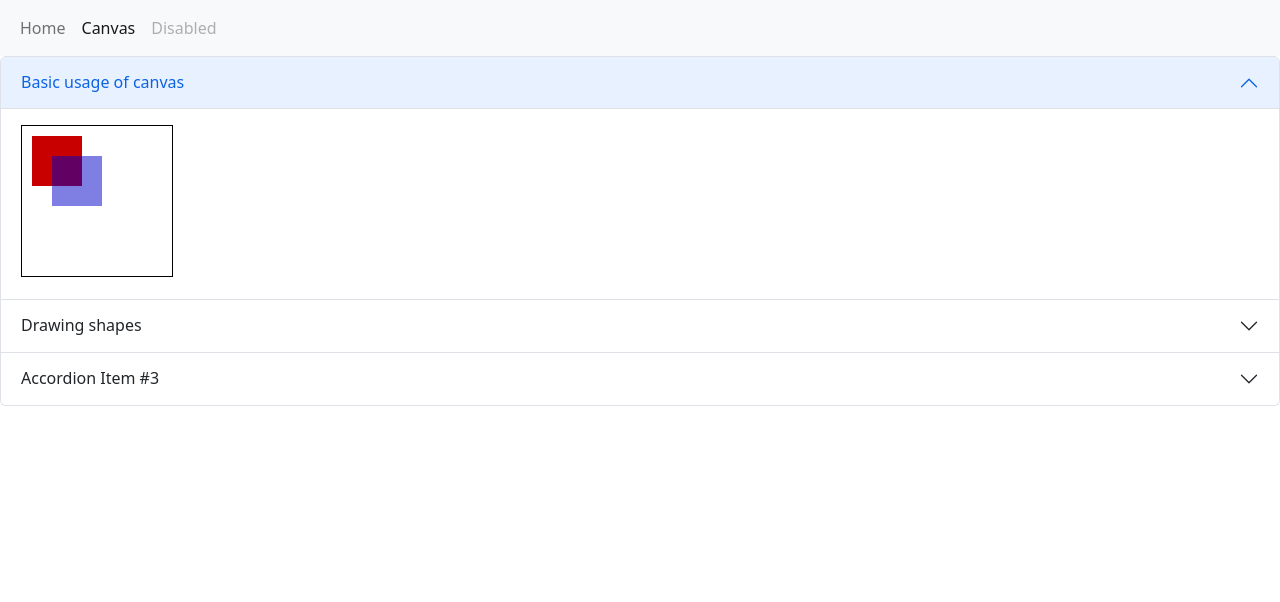
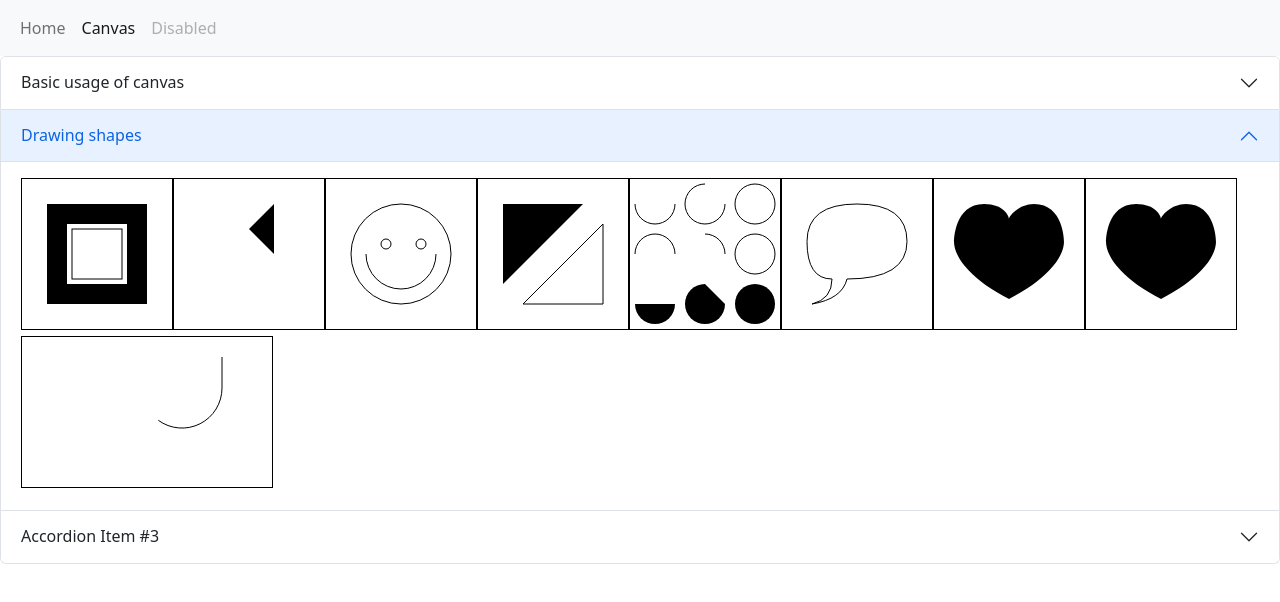
Before and after one commit to Shenchuanhuan/learn-canvas-svg, a React app: page /canvas in a window 1280 px wide. Shown: the top 602 px of the page. Built offline with nearby package versions, Linux system fonts and the light colour scheme.

Commit message:
add: 添加不规则路径example

```diff
--- a/src/canvas/drawing_shapes.jsx
+++ b/src/canvas/drawing_shapes.jsx
@@ -4,18 +4,16 @@ import {
     useRef,
 } from 'react';
 
-export default function DrawingShapes() {
+export function DrawingRectangle() {
     const canvasDOM = useRef(null);
 
     const drawCanvas = () => {
         if (canvasDOM.current && canvasDOM.current.getContext) {
             const ctx = canvasDOM.current.getContext('2d');
 
-            ctx.fillStyle = "rgb(200, 0, 0)";
-            ctx.fillRect(10, 10, 50, 50);
-
-            ctx.fillStyle = "rgba(0, 0, 200, 0.5)";
-            ctx.fillRect(30, 30, 50, 50);
+            ctx.fillRect(25, 25, 100, 100);
+            ctx.clearRect(45, 45, 60, 60);
+            ctx.strokeRect(50, 50, 50, 50);
         }
     };
 
@@ -27,3 +25,247 @@ export default function DrawingShapes() {
         </canvas>
     );
 };
+
+export function DrawingPath() {
+    const canvasDOM = useRef(null);
+
+    const drawCanvas = () => {
+        if (canvasDOM.current && canvasDOM.current.getContext) {
+            const ctx = canvasDOM.current.getContext('2d');
+
+            ctx.beginPath();
+            ctx.moveTo(75, 50);
+            ctx.lineTo(100, 75);
+            ctx.lineTo(100, 25);
+            ctx.fill();
+        }
+    };
+
+    useEffect(drawCanvas, []);
+
+    return (
+        <canvas ref={canvasDOM} width="150" height="150">
+            Your browser doesn't support canvas...
+        </canvas>
+    );
+};
+
+export function DrawingSmile() {
+    const canvasDOM = useRef(null);
+
+    const drawCanvas = () => {
+        if (canvasDOM.current && canvasDOM.current.getContext) {
+            const ctx = canvasDOM.current.getContext('2d');
+
+            ctx.beginPath();
+            ctx.arc(75, 75, 50, 0, Math.PI * 2, true); // outer circle
+            ctx.moveTo(110, 75);
+            ctx.arc(75, 75, 35, 0, Math.PI, false); // Mouth (clockwise)
+            ctx.moveTo(65, 65);
+            ctx.arc(60, 65, 5, 0, Math.PI * 2, true); // Left eye
+            ctx.moveTo(100, 65);
+            ctx.arc(95, 65, 5, 0, Math.PI * 2, true); // Right eye
+            ctx.stroke();
+        }
+    };
+
+    useEffect(drawCanvas, []);
+
+    return (
+        <canvas ref={canvasDOM} width="150" height="150">
+            Your browser doesn't support canvas...
+        </canvas>
+    );
+};
+
+export function DrawingLines() {
+    const canvasDOM = useRef(null);
+
+    const drawCanvas = () => {
+        if (canvasDOM.current && canvasDOM.current.getContext) {
+            const ctx = canvasDOM.current.getContext('2d');
+
+            // Filled triangle
+            ctx.beginPath();
+            ctx.moveTo(25, 25);
+            ctx.lineTo(105, 25);
+            ctx.lineTo(25, 105);
+            ctx.fill();
+
+            // Stroked triangle
+            ctx.beginPath();
+            ctx.moveTo(125, 125);
+            ctx.lineTo(125, 45);
+            ctx.lineTo(45, 125);
+            ctx.closePath();
+            ctx.stroke();
+        }
+    };
+
+    useEffect(drawCanvas, []);
+
+    return (
+        <canvas ref={canvasDOM} width="150" height="150">
+            Your browser doesn't support canvas...
+        </canvas>
+    );
+};
+
+export function DrawingArcs() {
+    const canvasDOM = useRef(null);
+
+    const drawCanvas = () => {
+        if (canvasDOM.current && canvasDOM.current.getContext) {
+            const ctx = canvasDOM.current.getContext('2d');
+
+            for (let i = 0; i < 4; i++) {
+                for (let j = 0; j < 3; j++) {
+                    ctx.beginPath();
+                    const x = 25 + j * 50; // x coordinate
+                    const y = 25 + i * 50; // y coordinate
+                    const radius = 20; // Arc radius
+                    const startAngle = 0; // Starting point on circle
+                    const endAngle = Math.PI + (Math.PI * j) / 2; // End point on circle
+                    const counterclockwise = i % 2 !== 0; // clockwise or counterclockwise
+
+                    ctx.arc(x, y, radius, startAngle, endAngle, counterclockwise);
+
+                    if (i > 1) {
+                        ctx.fill();
+                    } else {
+                        ctx.stroke();
+                    }
+                }
+            }
+        }
+    };
+
+    useEffect(drawCanvas, []);
+
+    return (
+        <canvas ref={canvasDOM} width="150" height="150">
+            Your browser doesn't support canvas...
+        </canvas>
+    );
+};
+
+export function DrawingQuadraticBezier() {
+    const canvasDOM = useRef(null);
+
+    const drawCanvas = () => {
+        if (canvasDOM.current && canvasDOM.current.getContext) {
+            const ctx = canvasDOM.current.getContext('2d');
+
+            // Quadratic curves example
+            ctx.beginPath();
+            ctx.moveTo(75, 25);
+            ctx.quadraticCurveTo(25, 25, 25, 62.5);
+            ctx.quadraticCurveTo(25, 100, 50, 100);
+            ctx.quadraticCurveTo(50, 120, 30, 125);
+            ctx.quadraticCurveTo(60, 120, 65, 100);
+            ctx.quadraticCurveTo(125, 100, 125, 62.5);
+            ctx.quadraticCurveTo(125, 25, 75, 25);
+            ctx.stroke();
+        }
+    };
+
+    useEffect(drawCanvas, []);
+
+    return (
+        <canvas ref={canvasDOM} width="150" height="150">
+            Your browser doesn't support canvas...
+        </canvas>
+    );
+};
+
+export function DrawingCubicBezier() {
+    const canvasDOM = useRef(null);
+
+    const drawCanvas = () => {
+        if (canvasDOM.current && canvasDOM.current.getContext) {
+            const ctx = canvasDOM.current.getContext('2d');
+
+            // Cubic curves example
+            ctx.beginPath();
+            ctx.moveTo(75, 40);
+            ctx.bezierCurveTo(75, 37, 70, 25, 50, 25);
+            ctx.bezierCurveTo(20, 25, 20, 62.5, 20, 62.5);
+            ctx.bezierCurveTo(20, 80, 40, 102, 75, 120);
+            ctx.bezierCurveTo(110, 102, 130, 80, 130, 62.5);
+            ctx.bezierCurveTo(130, 62.5, 130, 25, 100, 25);
+            ctx.bezierCurveTo(85, 25, 75, 37, 75, 40);
+            ctx.fill();
+        }
+    };
+
+    useEffect(drawCanvas, []);
+
+    return (
+        <canvas ref={canvasDOM} width="150" height="150">
+            Your browser doesn't support canvas...
+        </canvas>
+    );
+};
+
+export function DrawingArcToExample() {
+    const canvasDOM = useRef(null);
+
+    const drawCanvas = () => {
+        if (canvasDOM.current && canvasDOM.current.getContext) {
+            const ctx = canvasDOM.current.getContext('2d');
+
+            // arcto line
+            ctx.beginPath();
+            ctx.moveTo(200, 20);
+            ctx.arcTo(200, 130, 50, 20, 40);
+            ctx.stroke();
+        }
+    };
+
+    useEffect(drawCanvas, []);
+
+    return (
+        <canvas ref={canvasDOM} width="250" height="150">
+            Your browser doesn't support canvas...
+        </canvas>
+    );
+};
+
+export function DrawingCombinePaths() {
+    const canvasDOM = useRef(null);
+
+    const roundedRect = (ctx, x, y, width, height, radius) => {
+        ctx.beginPath();
+        ctx.moveTo(x, y + radius);
+        ctx.arcTo(x, y + height, x + radius, y + height, radius);
+        ctx.arcTo(x + width, y + height, x + width, y + height - radius, radius);
+        ctx.arcTo(x + width, y, x + width - radius, y, radius);
+        ctx.arcTo(x, y, x, y + radius, radius);
+        ctx.stroke();
+    };
+
+    const drawCanvas = () => {
+        if (canvasDOM.current && canvasDOM.current.getContext) {
+            const ctx = canvasDOM.current.getContext('2d');
+
+            // Cubic curves example
+            ctx.beginPath();
+            ctx.moveTo(75, 40);
+            ctx.bezierCurveTo(75, 37, 70, 25, 50, 25);
+            ctx.bezierCurveTo(20, 25, 20, 62.5, 20, 62.5);
+            ctx.bezierCurveTo(20, 80, 40, 102, 75, 120);
+            ctx.bezierCurveTo(110, 102, 130, 80, 130, 62.5);
+            ctx.bezierCurveTo(130, 62.5, 130, 25, 100, 25);
+            ctx.bezierCurveTo(85, 25, 75, 37, 75, 40);
+            ctx.fill();
+        }
+    };
+
+    useEffect(drawCanvas, []);
+
+    return (
+        <canvas ref={canvasDOM} width="150" height="150">
+            Your browser doesn't support canvas...
+        </canvas>
+    );
+};
--- a/src/canvas/index.jsx
+++ b/src/canvas/index.jsx
@@ -1,7 +1,17 @@
 import * as React from 'react';
 
 import BasicUsageCanvas from './basic_usage';
-import DrawingShapes from './drawing_shapes';
+import {
+    DrawingRectangle,
+    DrawingPath,
+    DrawingSmile,
+    DrawingLines,
+    DrawingArcs,
+    DrawingQuadraticBezier,
+    DrawingCubicBezier,
+    DrawingCombinePaths,
+    DrawingArcToExample,
+} from './drawing_shapes';
 
 import './index.css';
 
@@ -11,11 +21,11 @@ export default function CanvasLayer() {
             <div className="accordion" id="accordionExample">
                 <div className="accordion-item">
                     <h2 className="accordion-header">
-                        <button className="accordion-button" type="button" data-bs-toggle="collapse" data-bs-target="#collapseOne" aria-expanded="true" aria-controls="collapseOne">
+                        <button className="accordion-button collapsed" type="button" data-bs-toggle="collapse" data-bs-target="#collapseOne" aria-expanded="false" aria-controls="collapseOne">
                             Basic usage of canvas
                         </button>
                     </h2>
-                    <div id="collapseOne" className="accordion-collapse collapse show" aria-labelledby="headingOne" data-bs-parent="#accordionExample">
+                    <div id="collapseOne" className="accordion-collapse collapse" aria-labelledby="headingOne" data-bs-parent="#accordionExample">
                     <div className="accordion-body">
                         <BasicUsageCanvas />
                     </div>
@@ -23,13 +33,21 @@ export default function CanvasLayer() {
                 </div>
                 <div className="accordion-item">
                     <h2 className="accordion-header">
-                    <button className="accordion-button collapsed" type="button" data-bs-toggle="collapse" data-bs-target="#collapseTwo" aria-expanded="false" aria-controls="collapseTwo">
+                    <button className="accordion-button" type="button" data-bs-toggle="collapse" data-bs-target="#collapseTwo" aria-expanded="true" aria-controls="collapseTwo">
                         Drawing shapes
                     </button>
                     </h2>
-                    <div id="collapseTwo" className="accordion-collapse collapse" aria-labelledby="headingTwo" data-bs-parent="#accordionExample">
+                    <div id="collapseTwo" className="accordion-collapse collapse show" aria-labelledby="headingTwo" data-bs-parent="#accordionExample">
                     <div className="accordion-body">
-                        <DrawingShapes />
+                        <DrawingRectangle />
+                        <DrawingPath />
+                        <DrawingSmile />
+                        <DrawingLines />
+                        <DrawingArcs />
+                        <DrawingQuadraticBezier />
+                        <DrawingCubicBezier />
+                        <DrawingCombinePaths />
+                        <DrawingArcToExample />
                     </div>
                     </div>
                 </div>
```
